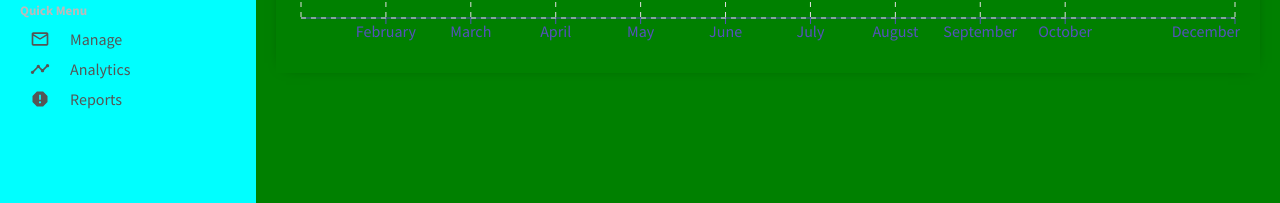
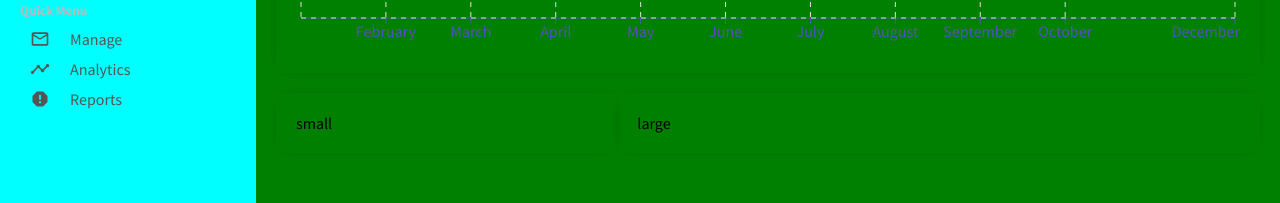
Before and after one commit to subhsoren/react-admin, a React (Create React App) app: page / in a window 1280 px wide. Shown: the part 489-692 px from the top of the page. Built offline with nearby package versions, Linux system fonts and the light colour scheme.

Commit message:
widgets component created

```diff
--- a/src/components/chart/Chart.jsx
+++ b/src/components/chart/Chart.jsx
@@ -1,6 +1,6 @@
 import React from 'react';
 import './Chart.css';
-import { LineChart, Line, XAxis, YAxis, CartesianGrid, Tooltip, Legend, ResponsiveContainer } from 'recharts';
+import { LineChart, Line, XAxis,  CartesianGrid, Tooltip,  ResponsiveContainer } from 'recharts';
 
 
 const Chart = ({title, data, dataKey, grid}) => {
--- /dev/null
+++ b/src/components/widgetLg/WidgetLg.css
@@ -0,0 +1,5 @@
+.widgetLg{
+    flex: 2;
+    padding: 20px;
+    box-shadow: 0px 0px 15px -10px rgba(0,0,0,0.75);
+}
--- /dev/null
+++ b/src/components/widgetLg/WidgetLg.jsx
@@ -0,0 +1,12 @@
+import React from 'react';
+import './WidgetLg.css';
+
+const WidgetLg = () => {
+    return (
+        <div className="widgetLg">
+            large
+        </div>
+    )
+}
+
+export default WidgetLg
--- /dev/null
+++ b/src/components/widgetSm/WidgetSm.css
@@ -0,0 +1,5 @@
+.widgetSm{
+    flex: 1;
+    padding: 20px;
+    box-shadow: 0px 0px 15px -10px rgba(0,0,0,0.75);
+}
--- /dev/null
+++ b/src/components/widgetSm/WidgetSm.jsx
@@ -0,0 +1,13 @@
+import React from 'react';
+import './WidgetSm.css';
+
+const WidgetSm = ({title}) => {
+    return (
+        <div className="widgetSm">
+            small
+
+        </div>
+    )
+}
+
+export default WidgetSm
--- a/src/pages/home/Home.css
+++ b/src/pages/home/Home.css
@@ -2,3 +2,8 @@
     flex: 4;
     background-color:green;
 }
+.homeWidgets{
+    display: flex;
+    margin: 20px;
+
+}
--- a/src/pages/home/Home.jsx
+++ b/src/pages/home/Home.jsx
@@ -3,12 +3,18 @@
 import FeaturedInfo from '../../components/featuredInfo/FeaturedInfo';
 import './Home.css';
 import {userData} from "../../dummyData";
+import WidgetSm from '../../components/widgetSm/WidgetSm';
+import WidgetLg from '../../components/widgetLg/WidgetLg';
 
 const Home = () => {
     return (
         <div className="home">
             <FeaturedInfo />
             <Chart data={userData} title="User Analytics"  grid dataKey="Active User" />
+            <div className="homeWidgets">
+                <WidgetSm />
+                <WidgetLg  />
+            </div>
 
         </div>
     )
```
